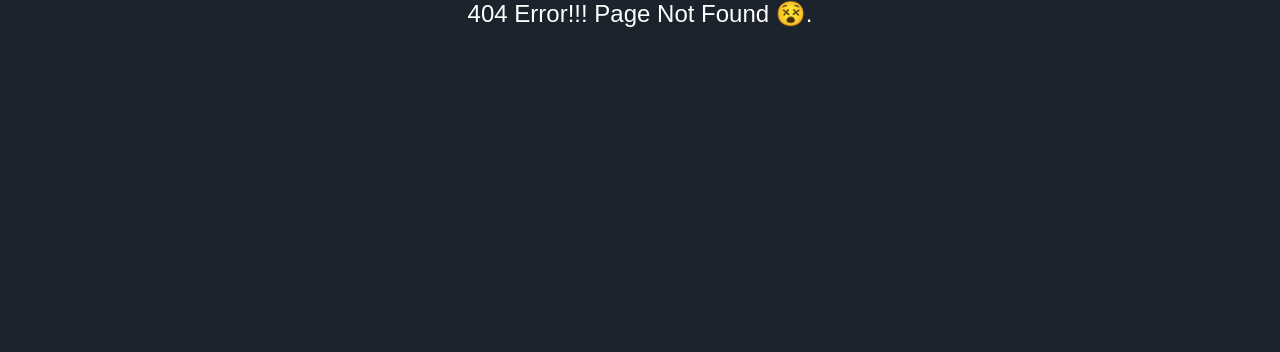
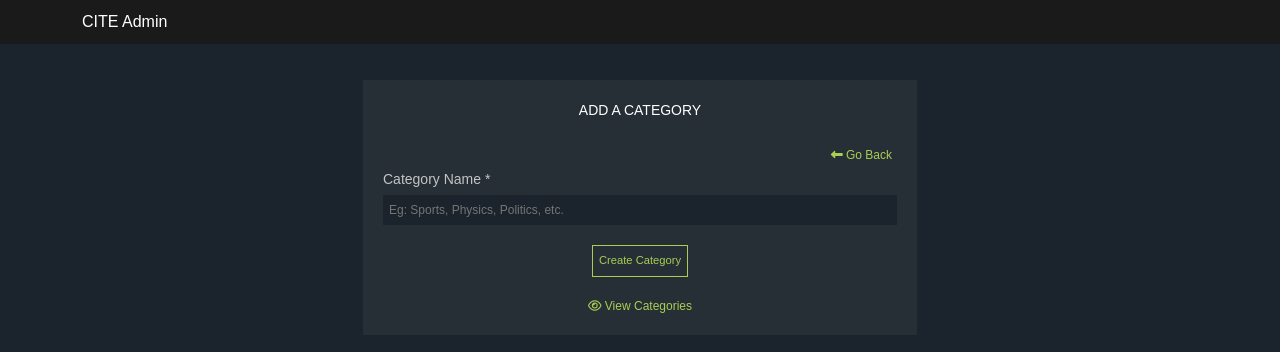
Before and after one commit to SurajanShrestha/cit-forum, a React (Create React App) app: page /admin/categories/add in a window 1280 px wide. Before the commit this address had no page. Shown: the top 352 px of the page. Built offline with nearby package versions, Linux system fonts and the light colour scheme.

Commit message:
feat: add category integrated and popup implemented in table while deleting

```diff
--- a/src/App.js
+++ b/src/App.js
@@ -17,6 +17,7 @@ import AdminAddUser from './views/admin/users/add';
 import AdminViewUsers from './views/admin/users/view';
 import AdminViewRoles from './views/admin/roles/view';
 import AdminViewCategories from './views/admin/categories/view';
+import AdminAddCategory from './views/admin/categories/add';
 
 const queryClient = new QueryClient({
   defaultOptions: {
@@ -82,6 +83,9 @@ function App() {
             <Route path="/admin/categories/view">
               <AdminViewCategories />
             </Route>
+            <Route path="/admin/categories/add">
+              <AdminAddCategory />
+            </Route>
             <Route>
               <Error />
             </Route>
--- a/src/components/common/Popup/index.jsx
+++ b/src/components/common/Popup/index.jsx
@@ -3,7 +3,7 @@ import Button from '../Button';
 
 function Popup({ show, handleClose, handleSetYes, heading, body }) {
   return (
-    <Modal show={show} onHide={handleClose} backdrop="static" keyboard={false}>
+    <Modal show={show} onHide={handleClose} backdrop="static" keyboard={false} className="custom-modal">
       <Modal.Header closeButton className="bg-dark">
         <Modal.Title>
           <p className='f-md'>{heading}</p>
--- a/src/components/common/Table/index.jsx
+++ b/src/components/common/Table/index.jsx
@@ -1,11 +1,17 @@
-import { useEffect } from 'react';
-import { useHistory } from 'react-router-dom';
+import { useState, useEffect } from 'react';
 import { Table, Spinner } from 'react-bootstrap';
-import { useQueryClient } from 'react-query';
 import { successToast, failureToast } from "../Toast";
+import Popup from '../Popup';
 
 function CustomTable({ tableName = 'data', tableHeaders, tableData, isFetchingTableData, deleteFunc, isDeleting, isErrorDeleting, isSuccessDeleting }) {
-    const history = useHistory();
+    // For Popup
+    const [show, setShow] = useState(false);
+    const [yesDelete, setYesDelete] = useState(false);
+    const [deleteId, setDeleteId] = useState("");
+
+    const handleClose = () => setShow(false);
+    const handleShow = () => setShow(true);
+    const handleSetYes = () => setYesDelete(true);
 
     useEffect(() => {
         if (isErrorDeleting) {
@@ -15,9 +21,19 @@ function CustomTable({ tableName = 'data', tableHeaders, tableData, isFetchingTa
         }
     }, [isSuccessDeleting, isErrorDeleting]);
 
+    useEffect(() => {
+        if (yesDelete && deleteId !== "") {
+            deleteFunc(deleteId);
+            setYesDelete(false);
+        } else {
+            setDeleteId("");
+        }
+    }, [yesDelete]);
+
     return (
         <>
             <div>
+                <Popup show={show} handleClose={handleClose} handleSetYes={handleSetYes} heading={`Delete ${tableName}`} body={`Are you sure you want to delete this ${tableName}?`} />
                 <Table hover variant="dark" responsive>
                     <thead>
                         <tr>
@@ -38,7 +54,10 @@ function CustomTable({ tableName = 'data', tableHeaders, tableData, isFetchingTa
                                                 <td>
                                                     {isDeleting ?
                                                         <Spinner animation='border' size='sm' /> :
-                                                        <i className="fa fa-trash-o admin-action-icon" aria-hidden="true" title="Delete" onClick={() => deleteFunc(tdata.id)}></i>
+                                                        <i className="fa fa-trash-o admin-action-icon" aria-hidden="true" title="Delete" onClick={() => {
+                                                            setShow(true);
+                                                            setDeleteId(tdata?.id);
+                                                        }}></i>
                                                     }
                                                 </td> :
                                                 null
--- a/src/styles/style.css
+++ b/src/styles/style.css
@@ -561,4 +561,11 @@ table tbody tr  {
   background-color: #262e36;
 }
 
+/* Popup */
+.custom-modal .modal-content {
+  border-radius: 0px !important;
+  border: none !important;
+  background-color: transparent !important;
+}
+
 /*# sourceMappingURL=style.css.map */
--- /dev/null
+++ b/src/validations/createCategory.validation.js
@@ -0,0 +1,5 @@
+import * as Yup from 'yup';
+
+export const createCategoryValidationSchema = Yup.object().shape({
+  name: Yup.string().required('Name is required').min(2, 'Category name must be at least 2 characters long').max(50, 'Category name must be at most 50 characters long'),
+});
--- /dev/null
+++ b/src/views/admin/categories/add/index.js
@@ -0,0 +1,75 @@
+import { useEffect, useRef } from "react";
+import { Link, useHistory } from "react-router-dom";
+import { useMutation } from "react-query";
+import { Container, Row, Col } from "react-bootstrap";
+import { Formik, Form } from 'formik';
+import Layout from "../../../layout";
+import { http } from "../../../../services/httpHelper";
+import { successToast, failureToast } from "../../../../components/common/Toast";
+import { createCategoryValidationSchema } from "../../../../validations/createCategory.validation";
+import Button from "../../../../components/common/Button";
+import Input from "../../../../components/common/Input";
+
+const initialValues = {
+    name: "",
+};
+
+function AdminAddCategory() {
+    const history = useHistory();
+    const formikBag = useRef();
+
+    const { mutate: createCat, error: errorCreatingCat, isLoading: isCreatingCat, isSuccess: isCreatingCatSuccess } = useMutation((payload) => {
+        return http().post('/categories', payload);
+    });
+
+    const handleSubmit = (values) => {
+        createCat(values);
+    };
+
+    useEffect(() => {
+        if (isCreatingCatSuccess) {
+            successToast("Successfully created category.");
+            formikBag.current?.resetForm();
+        }
+        if (errorCreatingCat) {
+            failureToast(errorCreatingCat?.response?.data?.message || "Error creating category.");
+        }
+    }, [isCreatingCatSuccess, errorCreatingCat]);
+
+    return (
+        <Layout forAdminPanel={true} noFooter={true}>
+            <Container>
+                <Row className="px-3">
+                    <Col lg={{ span: 6, offset: 3 }} className="single-form">
+                        <p className="form-heading">Add a Category</p>
+                        <div className="w-100 d-flex justify-content-end">
+                            <p className="clickable f-sm greenText" onClick={() => history.goBack()}><i className='fa fa-long-arrow-left'></i> Go Back</p>
+                        </div>
+                        <Formik
+                            initialValues={initialValues}
+                            validationSchema={createCategoryValidationSchema}
+                            onSubmit={handleSubmit}
+                            innerRef={formikBag}
+                        >
+                            {({ dirty }) => {
+                                return (
+                                    <Form>
+                                        <Input name="name" label="Category Name" type="text" placeholder="Eg: Sports, Physics, Politics, etc." />
+                                        <div className="btn-container">
+                                            <Button type="submit" loading={isCreatingCat} disabled={!dirty}>Create Category</Button>
+                                        </div>
+                                    </Form>
+                                )
+                            }}
+                        </Formik>
+                        <p className="note">
+                            <Link to="/admin/categories/view" className="clickable"><i class="fa fa-eye" aria-hidden="true"></i> View Categories</Link>
+                        </p>
+                    </Col>
+                </Row>
+            </Container >
+        </Layout >
+    )
+}
+
+export default AdminAddCategory;
--- a/src/views/admin/categories/view/index.js
+++ b/src/views/admin/categories/view/index.js
@@ -1,7 +1,7 @@
 import { useState, useEffect } from 'react';
 import { useHistory } from 'react-router-dom';
 import { Container, Row, Col } from 'react-bootstrap';
-import { useQuery } from 'react-query';
+import { useQueryClient, useQuery, useMutation } from 'react-query';
 import Layout from '../../../layout';
 import { http } from "../../../../services/httpHelper";
 import { failureToast } from "../../../../components/common/Toast";
@@ -11,12 +11,22 @@ import CustomTable from '../../../../components/common/Table';
 
 function AdminViewCategories() {
     const history = useHistory();
+    const queryClient = useQueryClient();
     const [tableData, setTableData] = useState([]);
-    const tableHeaders = ['CategoryId', 'Name', 'Topics', 'Created At'];
+    const tableHeaders = ['CategoryId', 'Name', 'Topics', 'Created At', 'Actions'];
 
     const { data: catData, error: errorCatData, isFetching: isFetchingCatData } = useQuery('categories', () => {
         return http().get('/categories');
     });
+
+    const { mutate: deleteCat, isError: isErrorDeleteCat, isLoading: isDeletingCat, isSuccess: isSuccessDeleteCat } = useMutation((id) => {
+        return http().delete(`/categories/${id}`);
+    }, {
+        onSuccess: () => {
+            queryClient.invalidateQueries('categories');
+        }
+    }
+    );
 
     useEffect(() => {
         if (errorCatData) {
@@ -49,6 +59,10 @@ function AdminViewCategories() {
                                 tableHeaders={tableHeaders}
                                 tableData={tableData}
                                 isFetchingTableData={isFetchingCatData}
+                                deleteFunc={deleteCat}
+                                isDeleting={isDeletingCat}
+                                isErrorDeleting={isErrorDeleteCat}
+                                isSuccessDeleting={isSuccessDeleteCat}
                             />
                         </div>
                     </Col>
--- a/src/views/admin/roles/view/index.js
+++ b/src/views/admin/roles/view/index.js
@@ -38,7 +38,7 @@ function AdminViewRoles() {
                     <Col lg={{ span: 10, offset: '1' }}>
                         <HeaderBar title="Roles List" noPosts={true} />
                         <div className='d-flex justify-content-between mb-2'>
-                            <p className="clickable f-sm greenText" onClick={() => history.goBack()}><i className='fa fa-long-arrow-left'></i> Go Back</p>
+                            <p className="clickable f-sm greenText" onClick={() => history.push("/admin")}><i className='fa fa-long-arrow-left'></i> Go Back</p>
                         </div>
                         <div>
                             <CustomTable
--- a/src/views/admin/users/add/index.js
+++ b/src/views/admin/users/add/index.js
@@ -51,6 +51,9 @@ function AdminAddUser() {
                 <Row className="px-3">
                     <Col lg={{ span: 6, offset: 3 }} className="single-form">
                         <p className="form-heading">Add a User</p>
+                        <div className="w-100 d-flex justify-content-end">
+                            <p className="clickable f-sm greenText" onClick={() => history.goBack()}><i className='fa fa-long-arrow-left'></i> Go Back</p>
+                        </div>
                         <Formik
                             initialValues={initialValues}
                             validationSchema={registerUserByAdminValidationSchema}
@@ -78,13 +81,13 @@ function AdminAddUser() {
                                         <div className="btn-container">
                                             <Button type="submit" loading={isRegistering} disabled={!dirty}>Create User</Button>
                                         </div>
-                                        <p className="note">
-                                            <Link to="/admin/users/view" className="clickable"><i class="fa fa-eye" aria-hidden="true"></i> View Users</Link>
-                                        </p>
                                     </Form>
                                 )
                             }}
                         </Formik>
+                        <p className="note">
+                            <Link to="/admin/users/view" className="clickable"><i class="fa fa-eye" aria-hidden="true"></i> View Users</Link>
+                        </p>
                     </Col>
                 </Row>
             </Container >
--- a/src/views/admin/users/view/index.js
+++ b/src/views/admin/users/view/index.js
@@ -4,7 +4,7 @@ import { Container, Row, Col, Table, Spinner } from 'react-bootstrap';
 import { useQueryClient, useQuery, useMutation } from 'react-query';
 import Layout from '../../../layout';
 import { http } from "../../../../services/httpHelper";
-import { successToast, failureToast } from "../../../../components/common/Toast";
+import { failureToast } from "../../../../components/common/Toast";
 import { HeaderBar } from '../../../../components';
 import Button from '../../../../components/common/Button';
 import CustomTable from '../../../../components/common/Table';
@@ -47,14 +47,6 @@ function AdminViewUsers() {
         }
     }, [errorUsersData, usersData]);
 
-    useEffect(() => {
-        if (isErrorDeleteUser) {
-            failureToast('Error deleting user');
-        } if (isSuccessDeleteUser) {
-            successToast('Successfully deleted user');
-        }
-    }, [isSuccessDeleteUser, isErrorDeleteUser]);
-
     return (
         <Layout forAdminPanel={true} noFooter={true}>
             <Container>
```
Also changed, not shown: src/views/admin/index.js (+0 -7 lines).
